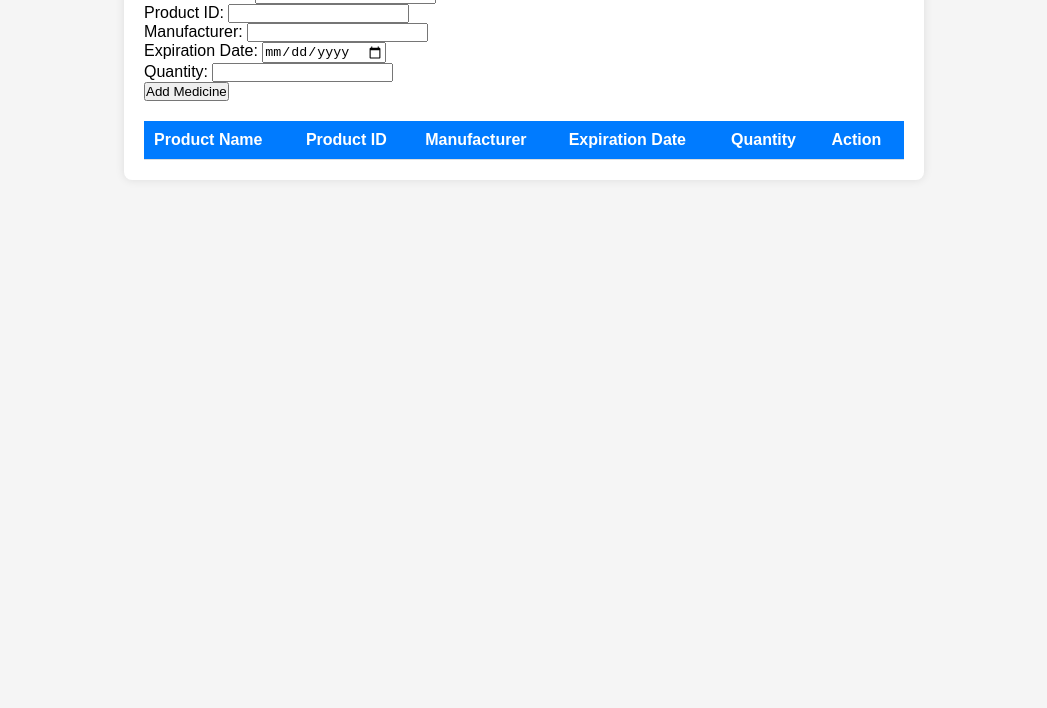
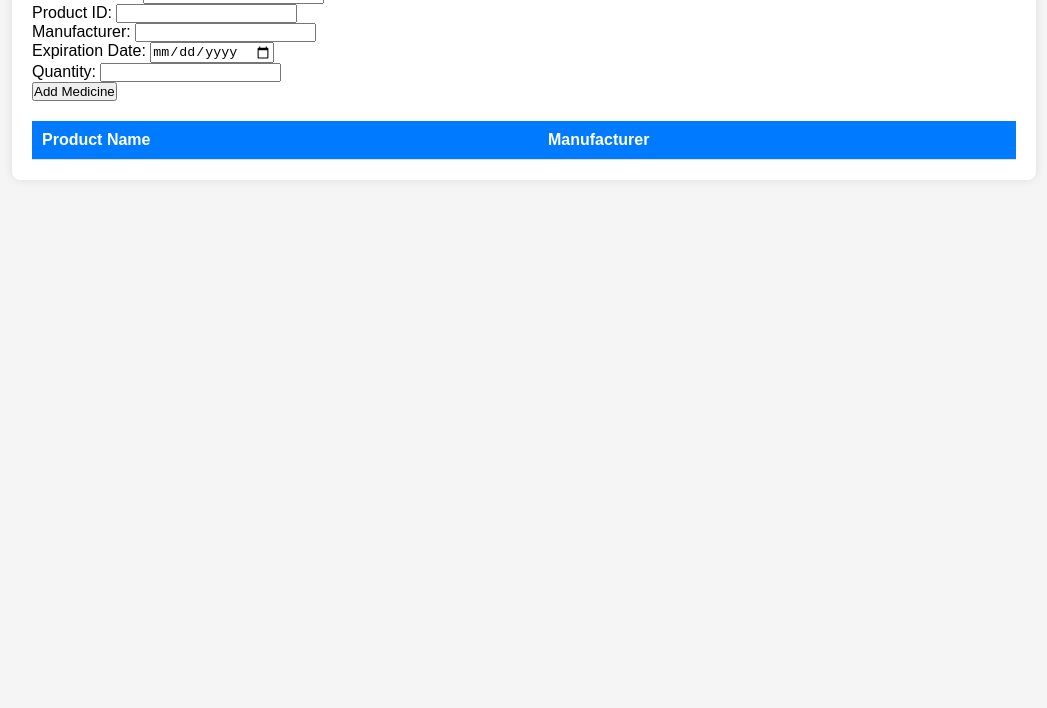
Before and after one commit to MortenHagen/assignmentTwo, a plain HTML site: page index.html in a window 1280 px wide. Shown: the part 92-800 px from the top of the page, without its empty margins (116-1163 px from the left). Drawn offline with Linux system fonts and the light colour scheme.

Commit message:
mostly done

```diff
--- a/css/index.css
+++ b/css/index.css
@@ -14,7 +14,7 @@ body {
 
 /* Container styles */
 .container {
-    max-width: 800px;
+    max-width: 80vw;
     margin: 0 auto;
     background-color: #fff;
     border-radius: 8px;
--- a/index.html
+++ b/index.html
@@ -27,11 +27,8 @@
             <thead>
                 <tr>
                     <th>Product Name</th>
-                    <th>Product ID</th>
                     <th>Manufacturer</th>
-                    <th>Expiration Date</th>
-                    <th>Quantity</th>
-                    <th>Action</th>
+
                 </tr>
             </thead>
             <tbody id="medicineList">
```
